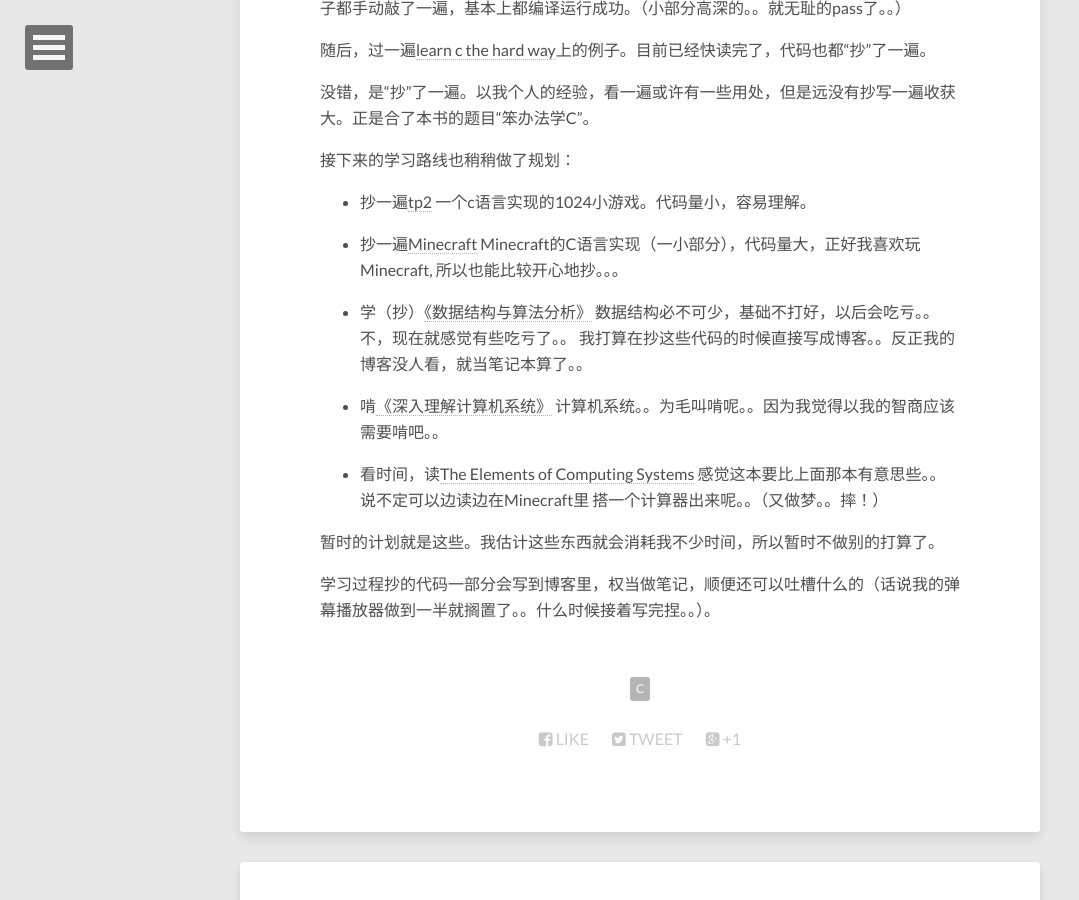
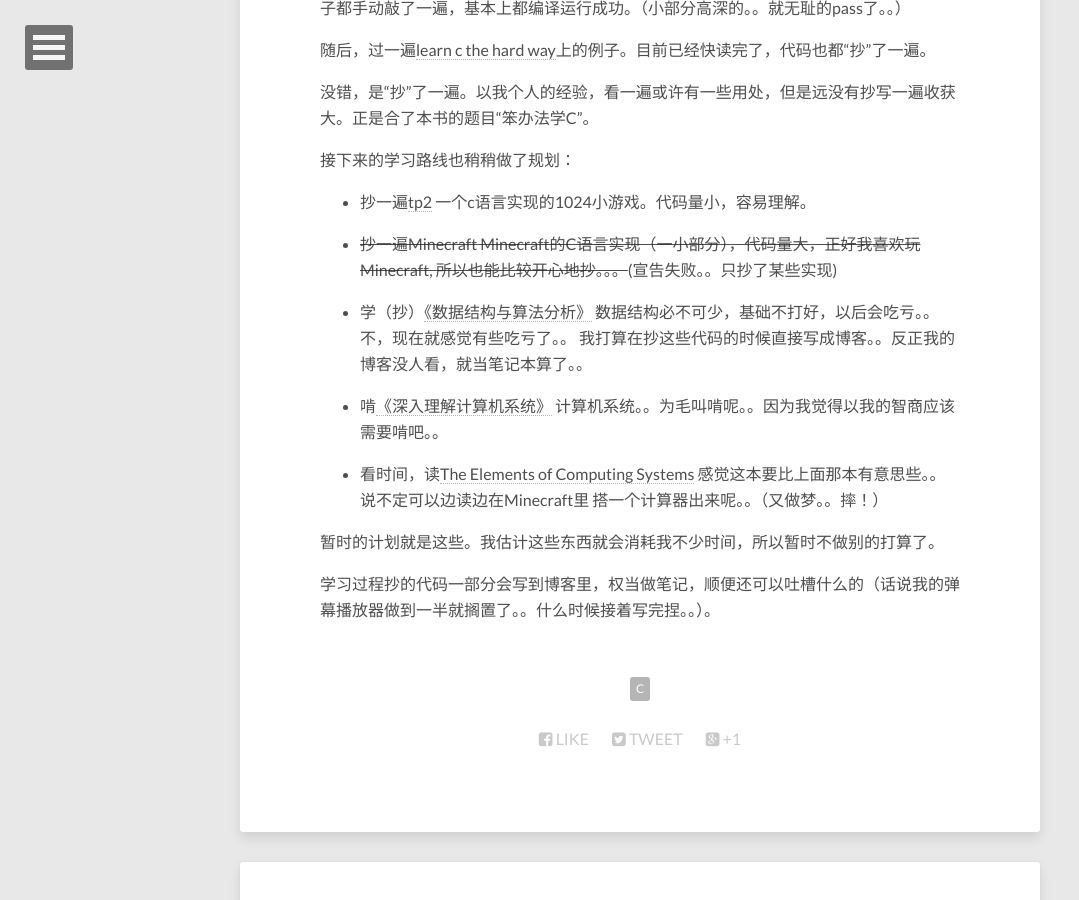
Before and after one commit to MarcoQin/MarcoQin.github.io, a Jekyll site: the page built from _posts/2015-11-2-learning-c.md, in a window 1280 px wide and 900 px high, scrolled down 928 px. Shown: the whole window, without its empty margins (0-1079 px from the left). Built offline with Jekyll 4.4.1, drawn with Linux system fonts in a browser that asks for light colours; nearby versions of some CDN libraries; comment, search, counter and statistics services are not loaded.

Commit message:
modified

```diff
--- a/_posts/2015-11-2-learning-c.md
+++ b/_posts/2015-11-2-learning-c.md
@@ -42,8 +42,8 @@
 
 * 抄一遍[tp2](https://github.com/thentenaar/tp2) 一个c语言实现的1024小游戏。代码量小，容易理解。
 
-* 抄一遍[Minecraft](https://github.com/fogleman/Craft) Minecraft的C语言实现（一小部分），代码量大，正好我喜欢玩Minecraft,
-所以也能比较开心地抄。。。
+* <del>抄一遍[Minecraft](https://github.com/fogleman/Craft) Minecraft的C语言实现（一小部分），代码量大，正好我喜欢玩Minecraft,
+所以也能比较开心地抄。。。</del>(宣告失败。。只抄了某些实现)
 
 * 学（抄）[《数据结构与算法分析》](http://book.douban.com/subject/1139426/) 数据结构必不可少，基础不打好，以后会吃亏。。不，现在就感觉有些吃亏了。。
     我打算在抄这些代码的时候直接写成博客。。反正我的博客没人看，就当笔记本算了。。
```
